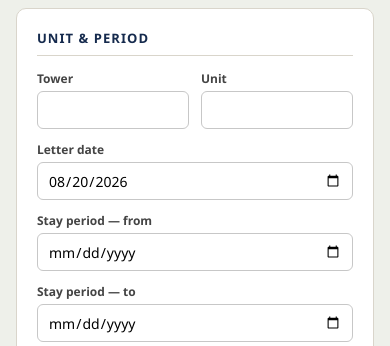
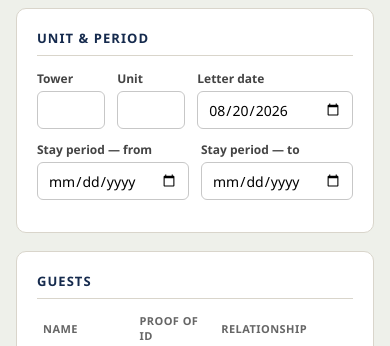
Before and after one commit to caseytechlabs/auth-letter, a plain HTML site: page index.html in a window 390 px wide. Shown: the part 805-1151 px from the top of the page. Drawn offline with nearby package versions, Linux system fonts and the light colour scheme; a script that the page names is missing.

Commit message:
fix mobile layout for date

```diff
--- a/common.css
+++ b/common.css
@@ -87,13 +87,22 @@ input[type=text], input[type=date], select{
   background:#fff;
   box-sizing:border-box;
 }
+/* iOS Safari keeps the native date-picker control's own intrinsic size
+   (ignoring our height/padding above) unless its native appearance is
+   stripped first — this is why explicit height alone had no effect. */
+input[type=date]{
+  -webkit-appearance:none;
+  appearance:none;
+  min-width:0;
+}
+.unit-period-row{grid-template-columns: 0.7fr 0.7fr 1.6fr;}
 input:focus, select:focus{
   outline:2px solid var(--navy-dim);
   outline-offset:1px;
 }
 .row{display:grid; gap:12px; margin-bottom:12px;}
 .row.two{grid-template-columns:1fr 1fr;}
-.row.two > *, .row.three > *{min-width:0;}
+.row.two > *, .row.three > *, .unit-period-row > *{min-width:0;}
 .date-field input[type=date]{min-width:0; width:100%;}
 .row.three{grid-template-columns:1fr 1fr 1fr;}
 .owner-select-row{display:flex; gap:8px; align-items:flex-end; margin-bottom:12px;}
--- a/index.html
+++ b/index.html
@@ -67,7 +67,7 @@
 
     <div class="panel">
       <h2>Unit &amp; Period</h2>
-      <div class="row two">
+      <div class="row unit-period-row">
         <div>
           <label for="tower">Tower</label>
           <input type="text" id="tower" placeholder="">
@@ -76,14 +76,12 @@
           <label for="unit">Unit</label>
           <input type="text" id="unit" placeholder="">
         </div>
-      </div>
-      <div class="row">
         <div>
           <label for="givenDate">Letter date</label>
           <input type="date" id="givenDate">
         </div>
       </div>
-      <div class="row">
+      <div class="row two">
         <div>
           <label for="dateFrom">Stay period — from</label>
           <input type="date" id="dateFrom">
```
